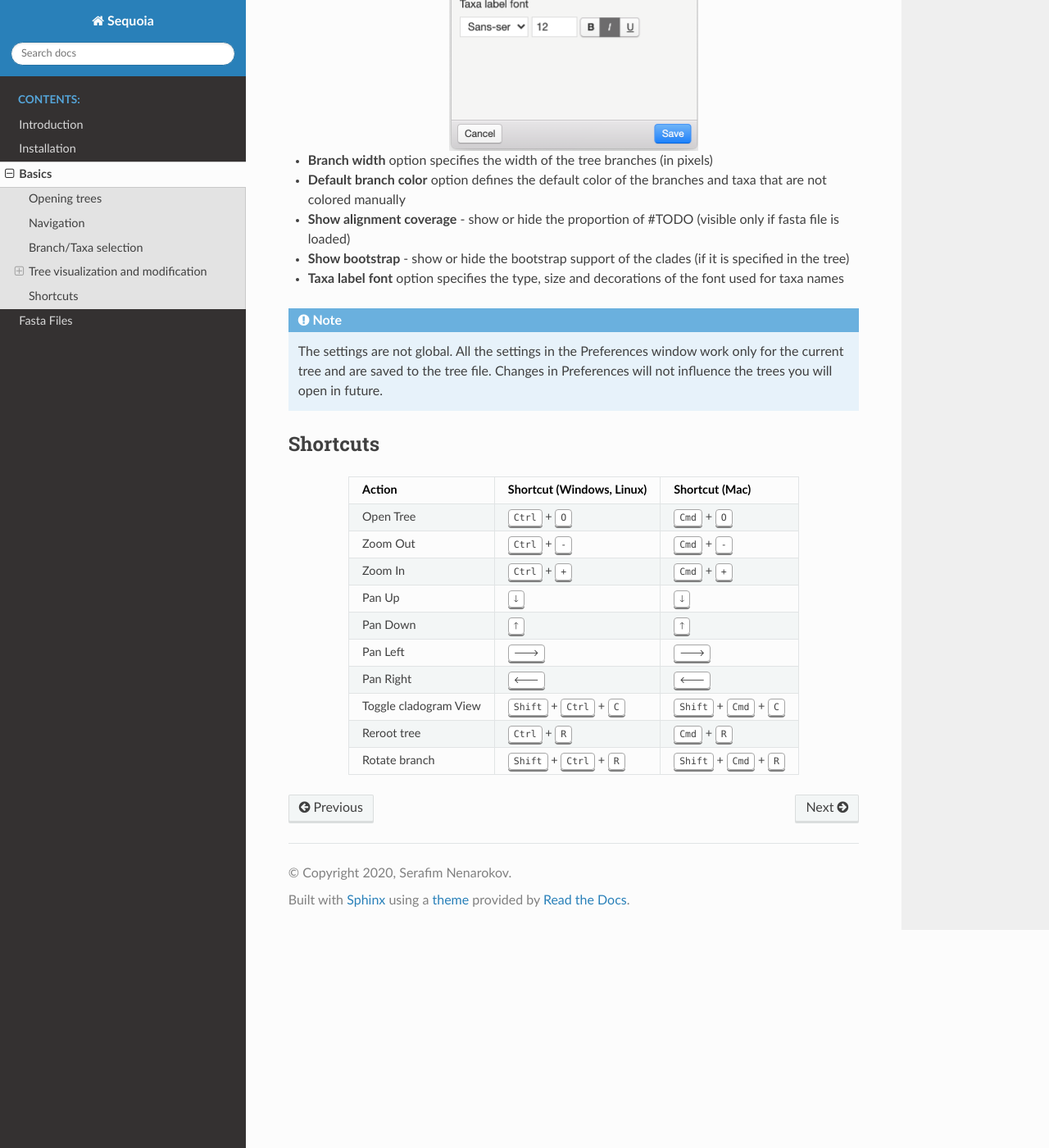
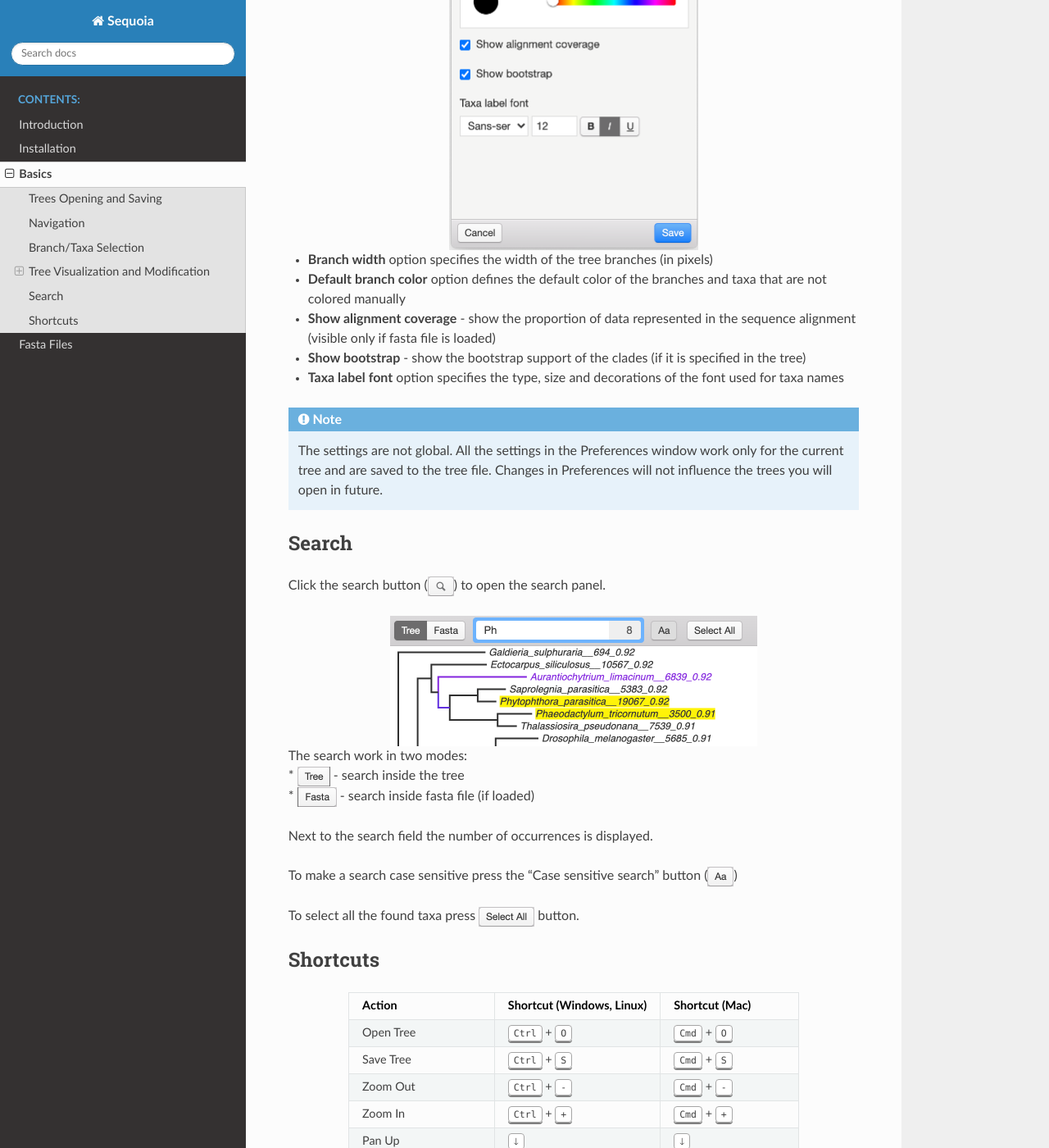
Before and after one commit to Seraff/taxus, a Sphinx documentation site: the page built from docs/basics.rst, in a window 1280 px wide and 1400 px high, scrolled down 3654 px. Shown: the whole window at 82% size. Built offline with Sphinx 7.4.7 and the Read the Docs theme 2.0.0, drawn with Linux system fonts in a browser that asks for light colours; some of the changed text lies outside the part shown.

Commit message:
Add fasta files documentation, rename header of the program

```diff
--- a/docs/basics.rst
+++ b/docs/basics.rst
@@ -1,12 +1,16 @@
 Basics
 ======
 
-Opening trees
--------------
+Trees Opening and Saving
+------------------------
 
-The software supports NEXUS and Newick formats.
+Sequoia can load tree in NEXUS and Newick formats.
 
 To open the tree select :menuselection:`File --> Open Tree`.
+
+The tree can be saved only to NEXUS format.
+
+To save the tree select :menuselection:`File --> Save Tree` or :menuselection:`File --> Save Tree As...` if you want to save the tree under the different name.
 
 Navigation
 ----------
@@ -19,7 +23,7 @@
 .. |zoom_actions| image:: _static/img/zoom_actions.png
   :scale: 50%
 
-Branch/Taxa selection
+Branch/Taxa Selection
 ---------------------
 
 There are two modes of selection: branch and taxa.
@@ -55,7 +59,7 @@
   :scale: 75%
   :align: center
 
-Tree visualization and modification
+Tree Visualization and Modification
 -----------------------------------
 
 Changing the Proportions
@@ -121,11 +125,47 @@
 
 * **Branch width** option specifies the width of the tree branches (in pixels)
 * **Default branch color** option defines the default color of the branches and taxa that are not colored manually
-* **Show alignment coverage** - show or hide the proportion of #TODO (visible only if fasta file is loaded)
-* **Show bootstrap** - show or hide the bootstrap support of the clades (if it is specified in the tree)
+* **Show alignment coverage** - show the proportion of data represented in the sequence alignment (visible only if fasta file is loaded)
+* **Show bootstrap** - show the bootstrap support of the clades (if it is specified in the tree)
 * **Taxa label font** option specifies the type, size and decorations of the font used for taxa names
 
 .. Note:: The settings are not global. All the settings in the Preferences window work only for the current tree and are saved to the tree file. Changes in Preferences will not influence the trees you will open in future.
+
+Search
+------
+
+Click the search button (|search_button|) to open the search panel.
+
+
+
+.. image:: _static/img/search.png
+  :scale: 50%
+  :align: center
+
+| The search work in two modes:
+| * |search_tree_mode_button| - search inside the tree
+| * |search_fasta_mode_button| - search inside fasta file (if loaded)
+
+Next to the search field the number of occurrences is displayed.
+
+To make a search case sensitive press the "Case sensitive search" button (|search_case_sensitive_button|)
+
+To select all the found taxa press |search_select_all_button| button.
+
+.. |search_button| image:: _static/img/search_button.png
+  :scale: 50%
+
+.. |search_case_sensitive_button| image:: _static/img/search_case_sensitive_button.png
+  :scale: 50%
+
+.. |search_tree_mode_button| image:: _static/img/search_tree_mode_button.png
+  :scale: 50%
+
+.. |search_fasta_mode_button| image:: _static/img/search_fasta_mode_button.png
+  :scale: 50%
+
+.. |search_select_all_button| image:: _static/img/search_select_all_button.png
+  :scale: 50%
 
 Shortcuts
 ---------
@@ -135,6 +175,7 @@
   :align: center
 
   "Open Tree", :kbd:`Ctrl` + :kbd:`O`, :kbd:`Cmd` + :kbd:`O`
+  "Save Tree", :kbd:`Ctrl` + :kbd:`S`, :kbd:`Cmd` + :kbd:`S`
   "Zoom Out", :kbd:`Ctrl` + :kbd:`-`, :kbd:`Cmd` + :kbd:`-`
   "Zoom In", :kbd:`Ctrl` + :kbd:`+`, :kbd:`Cmd` + :kbd:`+`
   "Pan Up", :kbd:`🡓`, :kbd:`🡓`
@@ -144,3 +185,4 @@
     "Toggle cladogram View", :kbd:`Shift` + :kbd:`Ctrl` + :kbd:`C`, :kbd:`Shift` + :kbd:`Cmd` + :kbd:`C`
   "Reroot tree", :kbd:`Ctrl` + :kbd:`R`, :kbd:`Cmd` + :kbd:`R`
   "Rotate branch", :kbd:`Shift` + :kbd:`Ctrl` + :kbd:`R`, :kbd:`Shift` + :kbd:`Cmd` + :kbd:`R`
+  "Toggle search panel", :kbd:`Ctrl` + :kbd:`F`, :kbd:`Cmd` + :kbd:`F`
```
Also changed, not shown: docs/fasta_files.rst (+99 -0 lines), docs/_static/img/annotate_node_button.png (added), docs/_static/img/fasta_panel_button.png (added), docs/_static/img/name_editing.png (added), docs/_static/img/removal_buttons.png (added), docs/_static/img/remove_selected_button.png (added), docs/_static/img/remove_unselected_button.png (added), docs/_static/img/return_selected_button.png (added), docs/_static/img/search.png (added), docs/_static/img/search_button.png (added), docs/_static/img/search_case_sensitive_button.png (added), docs/_static/img/search_fasta_mode_button.png (added), docs/_static/img/search_select_all_button.png (added), docs/_static/img/search_tree_mode_button.png (added), 3 other files.
